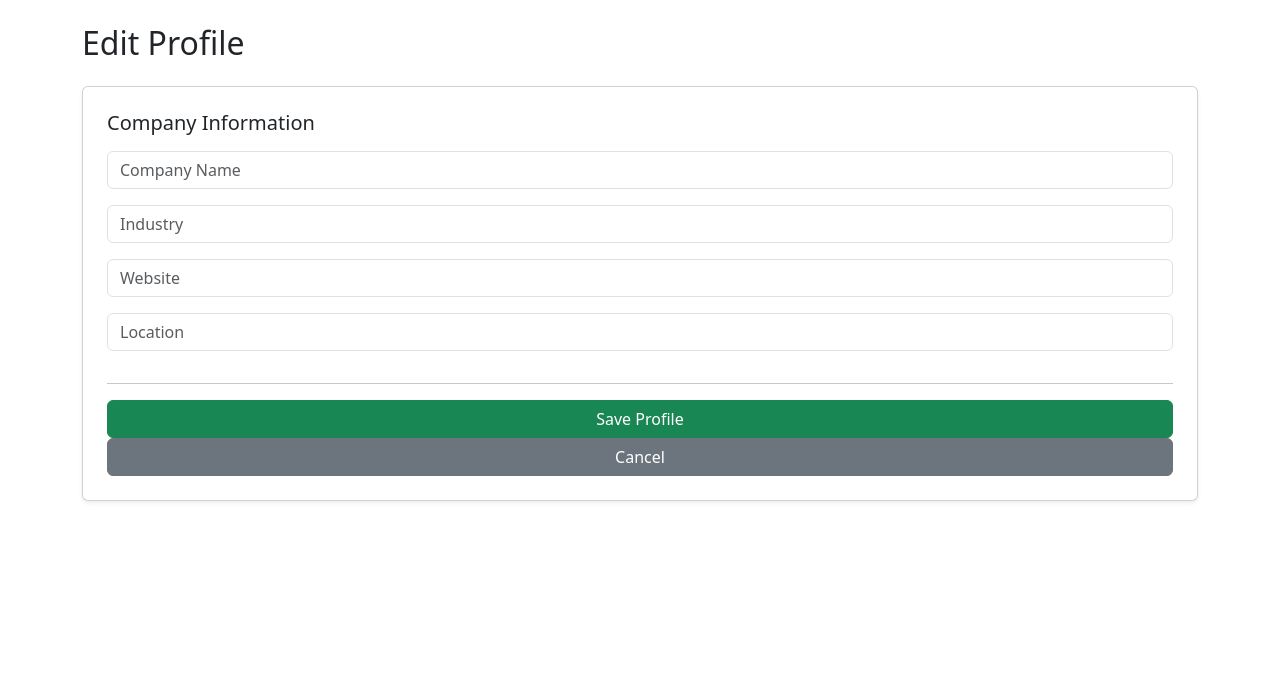
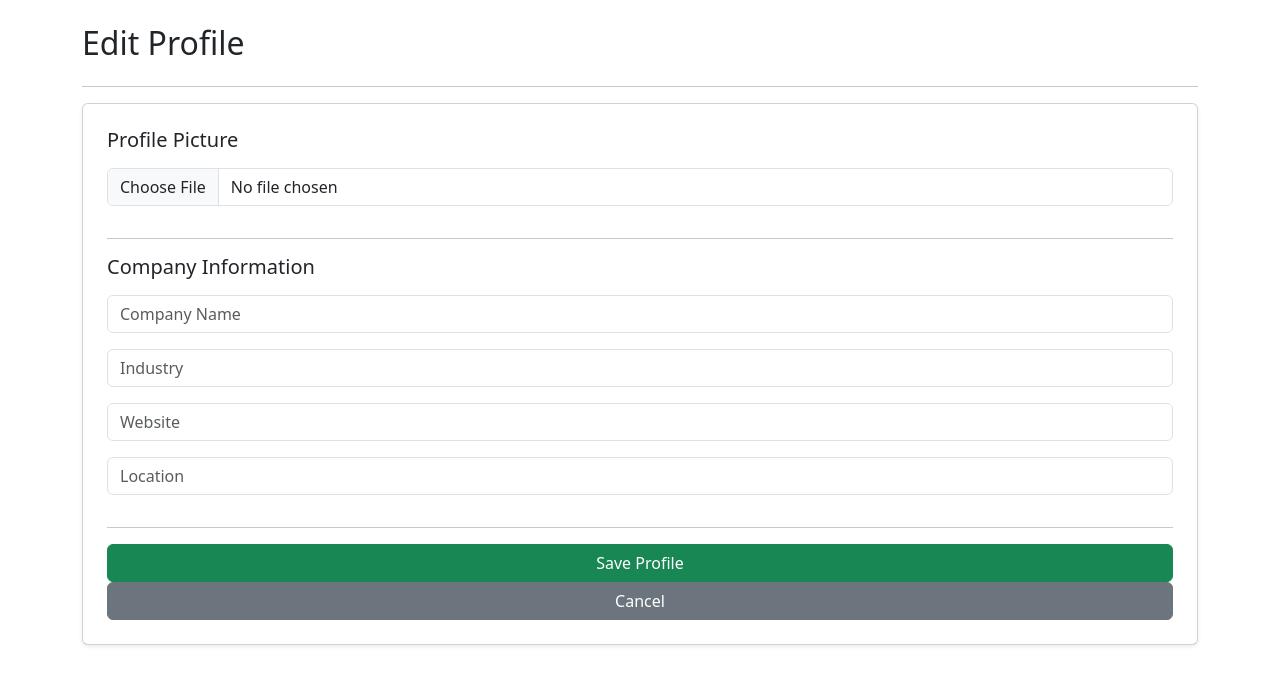
Before and after one commit to unesexact/internship-portal-django, a Django app: page /users/edit-profile/ in a window 1280 px wide. Shown: the part 56-741 px from the top of the page. Run offline with Django 5.2, Linux system fonts and the light colour scheme; the visitor is signed in with stand-in values (Sample User, id 1); data that the repository does not hold is empty; some libraries are stand-ins or nearby versions.

Commit message:
profile picture system

```diff
--- a/templates/base.html
+++ b/templates/base.html
@@ -22,8 +22,19 @@
         </a>
 
         <!-- PROFILE -->
-        <a class="btn btn-outline-light btn-sm" href="{% url 'profile' %}">
-          Profile
+        <a
+          class="btn btn-outline-light btn-sm d-flex align-items-center gap-2"
+          href="{% url 'profile' %}"
+        >
+          {% if user.profile.profile_picture %}
+          <img
+            src="{{ user.profile.profile_picture.url }}"
+            width="24"
+            height="24"
+            class="rounded-circle"
+            style="object-fit: cover"
+          />
+          {% endif %} Profile
         </a>
 
         <!-- ROLE BADGE (nice UX improvement) -->
--- a/users/models.py
+++ b/users/models.py
@@ -25,5 +25,9 @@ class Profile(models.Model):
     location = models.CharField(max_length=100, blank=True)
     cv = models.FileField(upload_to="cvs/", blank=True, null=True)
 
+    profile_picture = models.ImageField(
+        upload_to="profile_pictures/", blank=True, null=True
+    )
+
     def __str__(self):
         return self.user.username
--- a/users/templates/users/edit_profile.html
+++ b/users/templates/users/edit_profile.html
@@ -2,7 +2,35 @@
 
 <h2 class="mb-4">Edit Profile</h2>
 
+<hr />
+
 <form method="POST" enctype="multipart/form-data" class="card p-4 shadow-sm">
+  <h5 class="mb-3">Profile Picture</h5>
+
+  {% if profile.profile_picture %}
+
+  <div class="mb-3">
+    <img
+      src="{{ profile.profile_picture.url }}"
+      class="rounded-circle border"
+      width="120"
+      height="120"
+      style="object-fit: cover"
+    />
+  </div>
+
+  <label class="form-check mb-3">
+    <input type="checkbox" class="form-check-input" name="remove_picture" />
+    Remove current picture
+  </label>
+
+  {% endif %}
+
+  <div class="mb-3">
+    <input type="file" name="profile_picture" class="form-control" />
+  </div>
+
+  <hr />
   {% csrf_token %} {% if profile.user_type == "student" %}
 
   <h5 class="mb-3">Student Information</h5>
--- a/users/views.py
+++ b/users/views.py
@@ -1,15 +1,12 @@
 from django.contrib.auth.models import User
 from django.contrib.auth import authenticate, login, logout
 from django.shortcuts import render, redirect
-from django.shortcuts import render
 from django.contrib.auth.decorators import login_required
-from django.contrib.auth.models import User
 from django.contrib import messages
-from django.shortcuts import render, get_object_or_404
+from django.shortcuts import get_object_or_404
 
 from internships.models import Internship
 from users.forms import RegisterForm
-from .models import Profile
 
 
 def register(request):
@@ -91,6 +88,15 @@ def edit_profile(request):
         if request.FILES.get("cv"):
             profile.cv = request.FILES["cv"]
 
+        # Upload / replace profile picture
+        if request.FILES.get("profile_picture"):
+            profile.profile_picture = request.FILES["profile_picture"]
+
+        if request.POST.get("remove_picture"):
+            if profile.profile_picture:
+                profile.profile_picture.delete(save=False)
+            profile.profile_picture = None
+
         profile.save()
         messages.success(request, "Profile updated successfully!")
         return redirect("/users/profile/")
```
Also changed, not shown: users/templates/users/profile.html (+16 -1 lines), users/templates/users/public_profile.html (+12 -0 lines), users/migrations/0004_profile_profile_picture.py (added).
